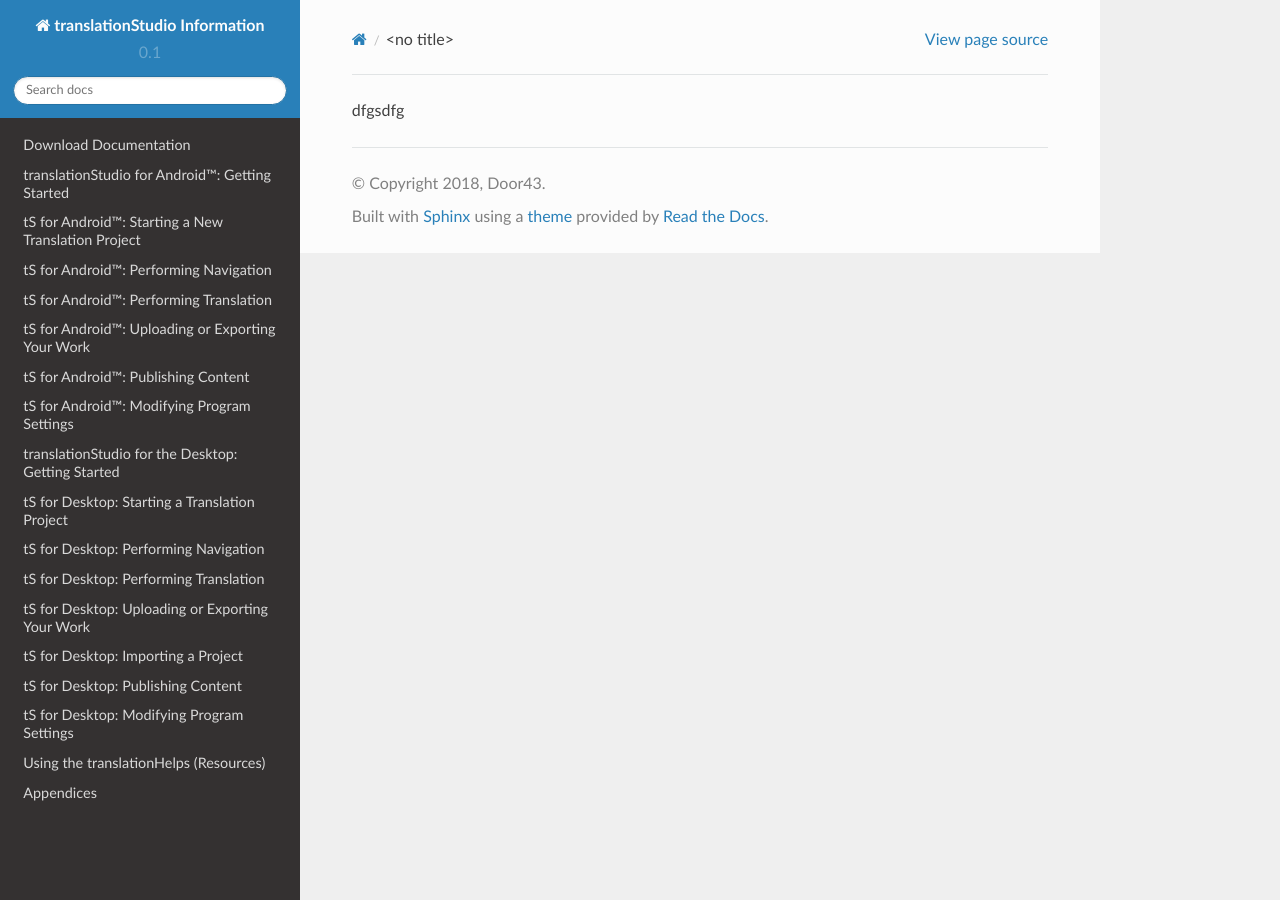
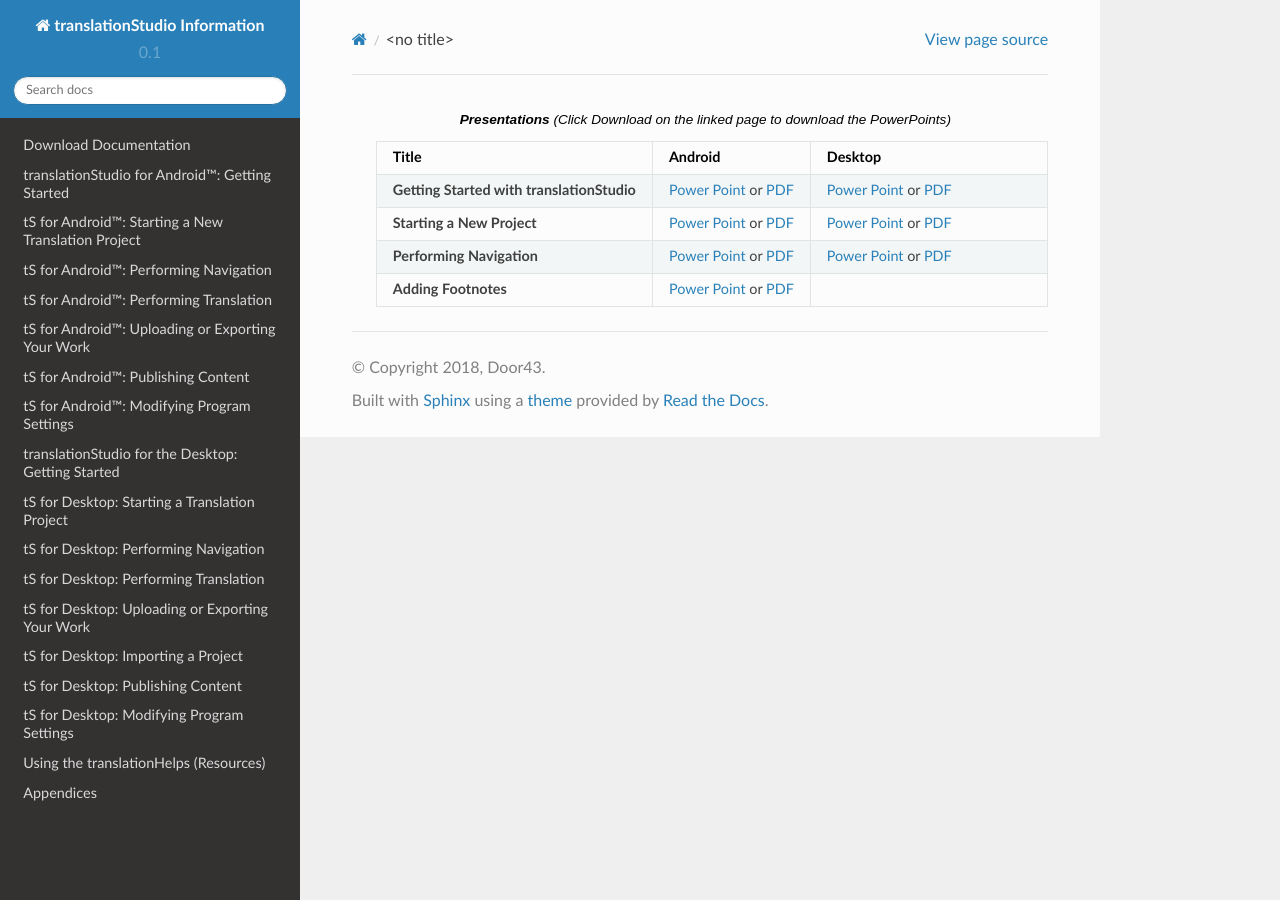
Before and after one commit to unfoldingWord-dev/translationStudio-Info, a Sphinx documentation site: the page built from docs/Appendix2.rst, in a window 1280 px wide. Built offline with Sphinx 7.4.7 and the Read the Docs theme 2.0.0, drawn with Linux system fonts in a browser that asks for light colours; pages that are not in the unit, such as notebooks, are missing from menus.

Commit message:
Update Appendix2.rst

```diff
--- a/docs/Appendix2.rst
+++ b/docs/Appendix2.rst
@@ -1 +1,19 @@
-dfgsdfg
+ .. list-table:: **Presentations** (Click *Download* on the linked page to download the PowerPoints)
+   :widths: 15 10 30
+   :header-rows: 1
+
+   * - Title
+     - Android
+     - Desktop
+   * - **Getting Started with translationStudio**
+     - `Power Point <https://github.com/unfoldingWord-dev/translationStudio-Info/blob/master/docs/AGetStarted.pptx>`_ or  `PDF <https://github.com/unfoldingWord-dev/translationStudio-Info/blob/master/docs/AGetStarted.pdf>`_
+     - `Power Point <https://github.com/unfoldingWord-dev/translationStudio-Info/blob/master/docs/DGetStarted.pptx>`_ or  `PDF <https://github.com/unfoldingWord-dev/translationStudio-Info/blob/master/docs/DGetStarted.pdf>`_
+   * - **Starting a New Project**
+     -  `Power Point <https://github.com/unfoldingWord-dev/translationStudio-Info/blob/master/docs/ANewProject.pptx>`_ or `PDF <https://github.com/unfoldingWord-dev/translationStudio-Info/blob/master/docs/ANewProject.pdf>`_
+     - `Power Point <https://github.com/unfoldingWord-dev/translationStudio-Info/blob/master/docs/DNewProject.pptx>`_ or `PDF <https://github.com/unfoldingWord-dev/translationStudio-Info/blob/master/docs/DNewProject.pdf>`_
+   * - **Performing Navigation**
+     - `Power Point <https://github.com/unfoldingWord-dev/translationStudio-Info/blob/master/docs/ANavigation.pptx>`_ or `PDF <https://github.com/unfoldingWord-dev/translationStudio-Info/blob/master/docs/ANavigation.pdf>`_
+     - `Power Point <https://github.com/unfoldingWord-dev/translationStudio-Info/blob/master/docs/DNavigation.pptx>`_ or `PDF <https://github.com/unfoldingWord-dev/translationStudio-Info/blob/master/docs/DNavigation.pdf>`_
+   * - **Adding Footnotes**
+     - `Power Point <https://github.com/unfoldingWord-dev/translationStudio-Info/blob/master/docs/DFootnote.pptx>`_ or `PDF <https://github.com/unfoldingWord-dev/translationStudio-Info/blob/master/docs/DFootnote.pdf>`_
+     -
```
